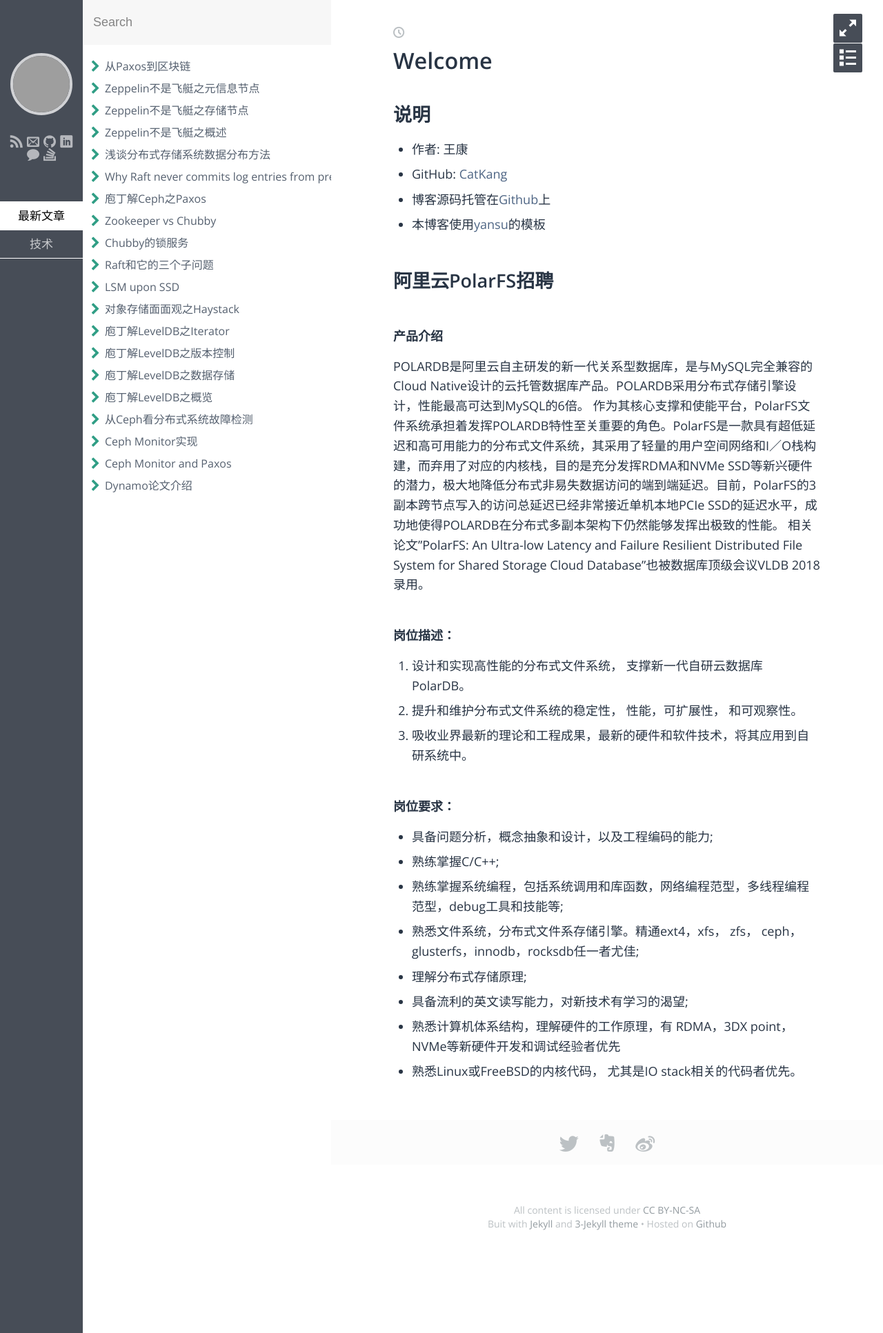
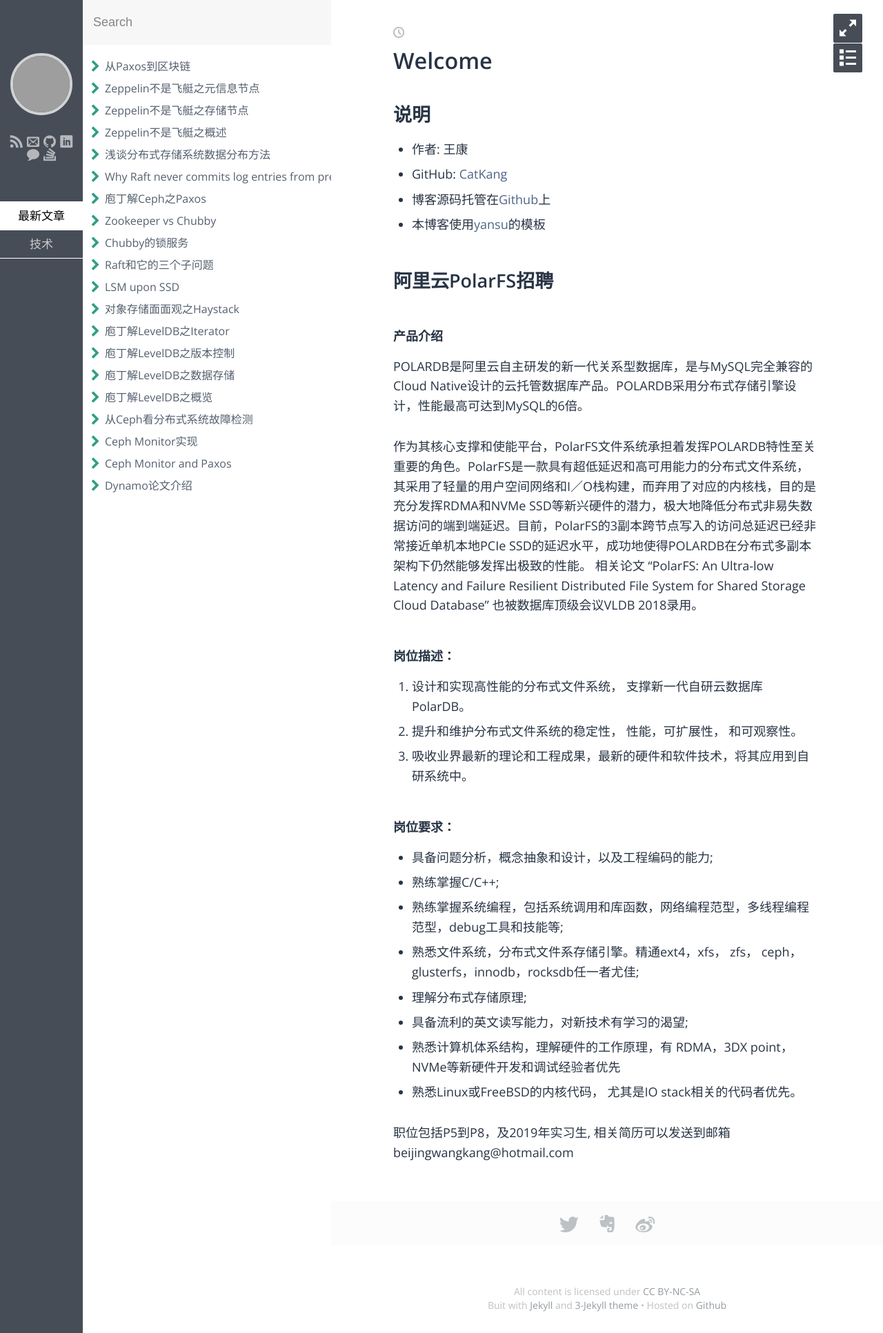
Before and after one commit to CatKang/catkang.github.io, a Jekyll site: the page built from index.md, in a window 1280 px wide. Shown: the whole page at 69% size. Built offline with Jekyll 4.4.1, drawn with Linux system fonts in a browser that asks for light colours; some web fonts are replaced; grey boxes are pictures that could not be loaded.

Commit message:
update index

```diff
--- a/index.md
+++ b/index.md
@@ -15,8 +15,9 @@ title: Welcome
 
 #### 产品介绍
 POLARDB是阿里云自主研发的新一代关系型数据库，是与MySQL完全兼容的Cloud Native设计的云托管数据库产品。POLARDB采用分布式存储引擎设计，性能最高可达到MySQL的6倍。
+
 作为其核心支撑和使能平台，PolarFS文件系统承担着发挥POLARDB特性至关重要的角色。PolarFS是一款具有超低延迟和高可用能力的分布式文件系统，其采用了轻量的用户空间网络和I／O栈构建，而弃用了对应的内核栈，目的是充分发挥RDMA和NVMe SSD等新兴硬件的潜力，极大地降低分布式非易失数据访问的端到端延迟。目前，PolarFS的3副本跨节点写入的访问总延迟已经非常接近单机本地PCIe SSD的延迟水平，成功地使得POLARDB在分布式多副本架构下仍然能够发挥出极致的性能。
-相关论文"PolarFS: An Ultra-low Latency and Failure Resilient Distributed File System for Shared Storage Cloud Database"也被数据库顶级会议VLDB 2018录用。
+相关论文 “PolarFS: An Ultra-low Latency and Failure Resilient Distributed File System for Shared Storage Cloud Database” 也被数据库顶级会议VLDB 2018录用。
 
 
 
@@ -37,3 +38,6 @@ POLARDB是阿里云自主研发的新一代关系型数据库，是与MySQL完
 - 具备流利的英文读写能力，对新技术有学习的渴望;
 - 熟悉计算机体系结构，理解硬件的工作原理，有 RDMA，3DX point，NVMe等新硬件开发和调试经验者优先
 - 熟悉Linux或FreeBSD的内核代码， 尤其是IO stack相关的代码者优先。
+
+
+职位包括P5到P8，及2019年实习生, 相关简历可以发送到邮箱 beijingwangkang@hotmail.com
```
